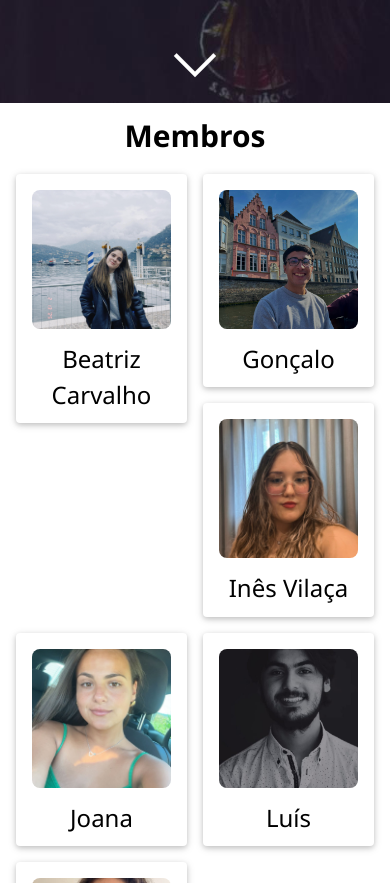
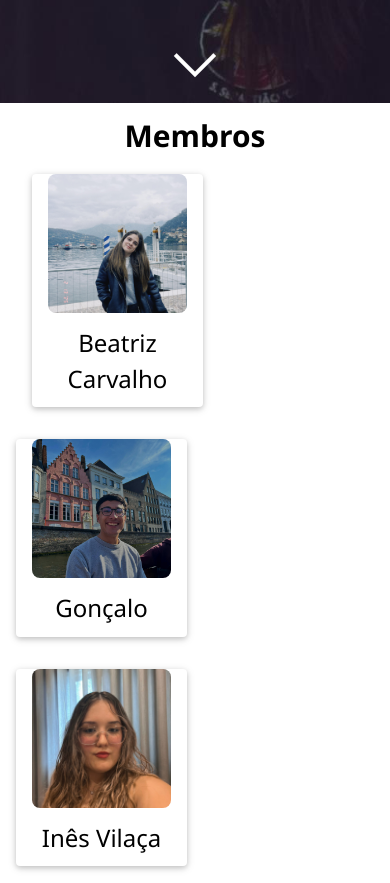
Before and after one commit to Dead4ever07/bar-app, a React (Create React App) app: page / in a window 390 px wide. Shown: the part 741-1624 px from the top of the page. Built offline with nearby package versions, Linux system fonts and the light colour scheme; no server answers.

Commit message:
grid layout on mobile update

```diff
--- a/src/components/Home/Home.css
+++ b/src/components/Home/Home.css
@@ -28,10 +28,6 @@
   padding: 40px 16px 0 16px; /* top, right, bottom, left */
 }
 
-/* Add inner spacing at the top of the card */
-.team-card {
-  padding-top: 16px; /* matches side padding */
-}
 
 /* Force all images to same height (square) */
 .team-image-container {
@@ -59,3 +55,22 @@
   font-size: 2rem;
   margin-bottom: 24px;
 }
+
+/* Home.css */
+
+.w3-row-padding {
+  display: flex;
+  flex-wrap: wrap;
+  gap: 16px; /* optional spacing instead of relying only on w3-row-padding */
+}
+
+.w3-col {
+  display: flex;
+}
+
+.team-card {
+  flex: 1;
+  display: flex;
+  flex-direction: column;
+  justify-content: space-between; /* keep content aligned */
+}
```
